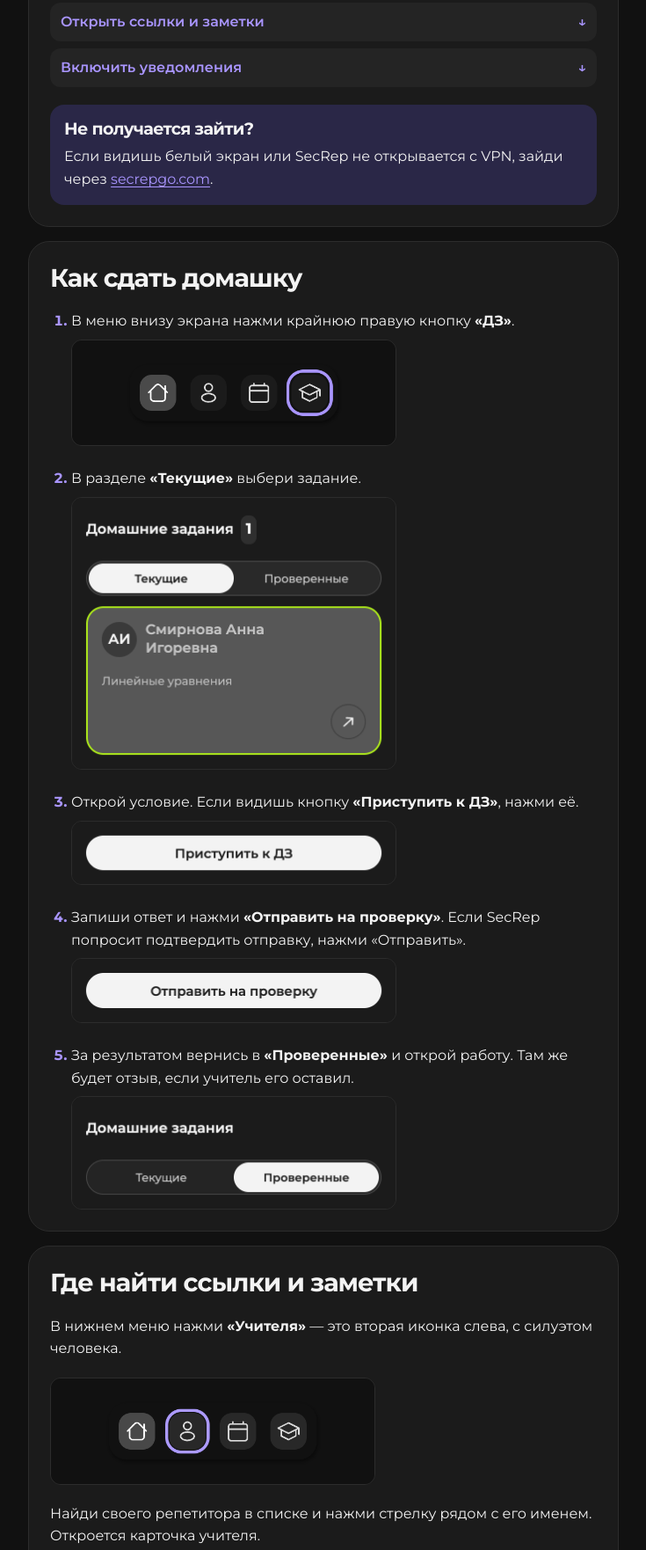
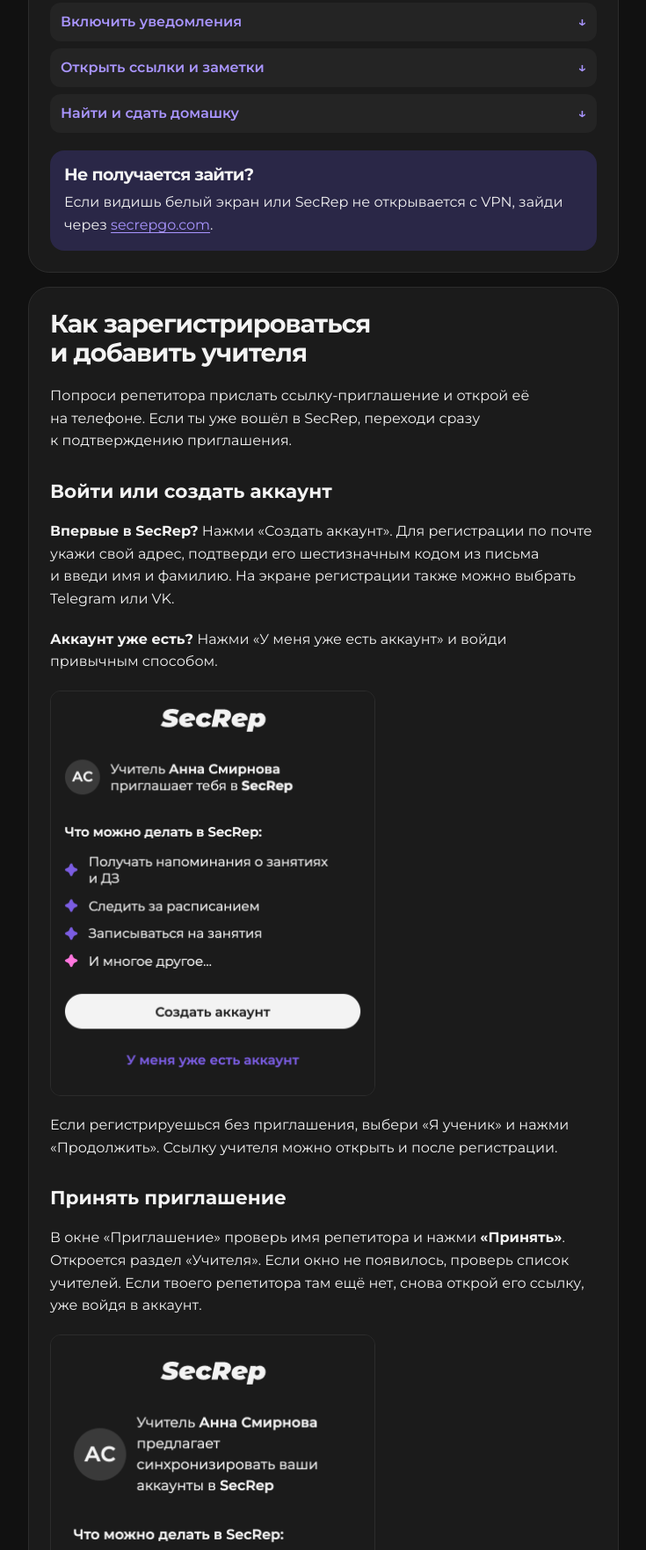
Before and after one commit to fetisovatranslate-maker/secrep-student-guide, a plain HTML site: page site/index.html in a window 1280 px wide. Shown: the part 304-2066 px from the top of the page at 88% size, without its empty margins (272-1007 px from the left). Drawn offline with Linux system fonts and the light colour scheme.

Commit message:
Добавить регистрацию и приглашение учителя в начало гайда

```diff
--- a/site/index.html
+++ b/site/index.html
@@ -13,27 +13,28 @@
     <p class="brand">Секретарь репетитора</p>
     <h1>SecRep для&nbsp;ученика</h1>
     <nav aria-label="Содержание">
+      <a href="#registration">Зарегистрироваться и&nbsp;добавить учителя <span aria-hidden="true">↓</span></a>
+      <a href="#notifications">Включить уведомления <span aria-hidden="true">↓</span></a>
+      <a href="#materials">Открыть ссылки и&nbsp;заметки <span aria-hidden="true">↓</span></a>
       <a href="#homework">Найти и&nbsp;сдать домашку <span aria-hidden="true">↓</span></a>
-      <a href="#materials">Открыть ссылки и&nbsp;заметки <span aria-hidden="true">↓</span></a>
-      <a href="#notifications">Включить уведомления <span aria-hidden="true">↓</span></a>
     </nav>
     <aside id="login-help" aria-labelledby="login-help-title">
       <h2 id="login-help-title">Не получается зайти?</h2>
       <p>Если видишь белый экран или SecRep не&nbsp;открывается с&nbsp;VPN, зайди через <a href="https://secrepgo.com/">secrepgo.com</a>.</p>
     </aside>
   </header>
-<section id="homework"><h2>Как сдать домашку</h2><ol><li><p>В&nbsp;меню внизу экрана нажми крайнюю правую кнопку <b>«ДЗ»</b>.</p><a class="zoom" href="./images/home.png"><img class="screen" src="./images/home.png" alt="Нижнее меню ученика. Крайняя справа кнопка «ДЗ» обведена фиолетовым." loading="lazy"></a></li>
-<li><p>В&nbsp;разделе <b>«Текущие»</b> выбери задание.</p><a class="zoom" href="./images/current.png"><img class="screen" src="./images/current.png" alt="Вкладка «Текущие» и&nbsp;карточка задания «Линейные уравнения»" loading="lazy"></a></li>
-<li><p>Открой условие. Если видишь кнопку <b>«Приступить к&nbsp;ДЗ»</b>, нажми её.</p><a class="zoom" href="./images/start.png"><img class="screen" src="./images/start.png" alt="Кнопка «Приступить к&nbsp;ДЗ» в&nbsp;открытом задании" loading="lazy"></a></li>
-<li><p>Запиши ответ и&nbsp;нажми <b>«Отправить на&nbsp;проверку»</b>. Если SecRep попросит подтвердить отправку, нажми «Отправить».</p><a class="zoom" href="./images/send.png"><img class="screen" src="./images/send.png" alt="Кнопка отправки ответа учителю" loading="lazy"></a></li>
-<li><p>За результатом вернись в <b>«Проверенные»</b> и&nbsp;открой работу. Там же будет отзыв, если учитель его оставил.</p><a class="zoom" href="./images/checked.png"><img class="screen" src="./images/checked.png" alt="Вкладка «Проверенные» в&nbsp;разделе домашних заданий" loading="lazy"></a></li>
-</ol></section>
-<section id="materials"><h2>Где найти ссылки и&nbsp;заметки</h2><p>В&nbsp;нижнем меню нажми <b>«Учителя»</b> — это вторая иконка слева, с&nbsp;силуэтом человека.</p>
-<a class="zoom" href="./images/teachers-menu.png"><img class="screen" src="./images/teachers-menu.png" alt="Нижнее меню ученика. Фиолетовым обведена вторая кнопка слева — «Учителя»." loading="lazy"></a>
-<p>Найди своего репетитора в&nbsp;списке и&nbsp;нажми стрелку рядом с&nbsp;его именем. Откроется карточка учителя.</p>
-<h3>Видеозвонок и&nbsp;доска</h3><p>В&nbsp;блоке <b>«Полезные ссылки»</b> нажми стрелку рядом с&nbsp;видеозвонком или доской.</p><a class="zoom" href="./images/links.png"><img class="screen" src="./images/links.png" alt="Строки «Видеозвонок» и&nbsp;«Доска» с&nbsp;кнопками перехода" loading="lazy"></a>
-<h3>Материалы к&nbsp;занятиям</h3><p>В <b>«Библиотеке ресурсов»</b> найди материал и&nbsp;нажми кнопку открытия рядом с&nbsp;ним.</p><a class="zoom" href="./images/library.png"><img class="screen" src="./images/library.png" alt="Материал учителя в&nbsp;библиотеке ресурсов" loading="lazy"></a>
-<h3>Заметка после урока</h3><p>В&nbsp;блоке <b>«Прошедшие уроки»</b> нажми на&nbsp;урок с&nbsp;пометкой «Есть заметка». Под&nbsp;темой появится запись учителя.</p><a class="zoom" href="./images/note.png"><img class="screen" src="./images/note.png" alt="Раскрытый урок с&nbsp;темой и&nbsp;заметкой учителя" loading="lazy"></a></section>
+<section id="registration">
+  <h2>Как зарегистрироваться и&nbsp;добавить учителя</h2>
+  <p>Попроси репетитора прислать ссылку-приглашение и&nbsp;открой её на&nbsp;телефоне. Если ты уже вошёл в&nbsp;SecRep, переходи сразу к&nbsp;подтверждению приглашения.</p>
+  <h3>Войти или создать аккаунт</h3>
+  <p><b>Впервые в&nbsp;SecRep?</b> Нажми «Создать аккаунт». Для регистрации по&nbsp;почте укажи свой адрес, подтверди его шестизначным кодом из&nbsp;письма и&nbsp;введи имя и&nbsp;фамилию. На&nbsp;экране регистрации также можно выбрать Telegram или VK.</p>
+  <p><b>Аккаунт уже есть?</b> Нажми «У&nbsp;меня уже есть аккаунт» и&nbsp;войди привычным способом.</p>
+  <a class="zoom" href="./images/register-invite.png"><img class="screen" src="./images/register-invite.png" alt="Экран приглашения с кнопками «Создать аккаунт» и «У меня уже есть аккаунт»" loading="lazy"></a>
+  <p>Если регистрируешься без приглашения, выбери «Я&nbsp;ученик» и&nbsp;нажми «Продолжить». Ссылку учителя можно открыть и&nbsp;после регистрации.</p>
+  <h3>Принять приглашение</h3>
+  <p>В&nbsp;окне «Приглашение» проверь имя репетитора и&nbsp;нажми <b>«Принять»</b>. Откроется раздел «Учителя». Если окно не&nbsp;появилось, проверь список учителей. Если твоего репетитора там ещё нет, снова открой его ссылку, уже войдя в&nbsp;аккаунт.</p>
+  <a class="zoom" href="./images/accept-invite.png"><img class="screen" src="./images/accept-invite.png" alt="Приглашение от учителя с кнопкой «Принять» внизу" loading="lazy"></a>
+</section>
 <section id="notifications"><h2>Как включить уведомления</h2><nav class="channels" aria-label="Канал уведомлений"><a href="#telegram">Telegram</a><a href="#vk">ВК</a><a href="#push">Пуши на&nbsp;телефоне</a></nav>
 <h3 id="telegram">В&nbsp;Telegram</h3><ol><li><p>Нажми на&nbsp;свой аватар вверху слева. В&nbsp;меню выбери <b>«Активировать Telegram-бота»</b>.</p><a class="zoom" href="./images/menu-telegram.png"><img class="screen" src="./images/menu-telegram.png" alt="В меню выделена кнопка «Активировать Telegram-бота»" loading="lazy"></a></li>
 <li><p>Нажми <b>«Открыть в&nbsp;Telegram»</b> и&nbsp;запусти бота. Если чат не открылся, нажми «Скопировать ссылку» и&nbsp;отправь скопированное боту.</p><a class="zoom" href="./images/telegram.png"><img class="screen" src="./images/telegram.png" alt="Окно подключения с&nbsp;кнопками открытия Telegram и&nbsp;копирования ссылки" loading="lazy"></a></li>
@@ -53,4 +54,16 @@
 <li><p>Выбери <b>«На&nbsp;экран Домой»</b>.</p><a class="zoom" href="./images/iosAppGuide2.png"><img class="screen" src="./images/iosAppGuide2.png" alt="Пункт добавления иконки в&nbsp;меню Safari" loading="lazy"></a></li>
 <li><p>Нажми <b>«Добавить»</b> и&nbsp;открой SecRep с&nbsp;новой иконки.</p><a class="zoom" href="./images/iosAppGuide3.png"><img class="screen" src="./images/iosAppGuide3.png" alt="Подтверждение добавления иконки" loading="lazy"></a></li>
 </ol><p>Теперь <a href="#push">включи пуши в&nbsp;меню SecRep</a>.</p></section>
+<section id="materials"><h2>Где найти ссылки и&nbsp;заметки</h2><p>В&nbsp;нижнем меню нажми <b>«Учителя»</b> — это вторая иконка слева, с&nbsp;силуэтом человека.</p>
+<a class="zoom" href="./images/teachers-menu.png"><img class="screen" src="./images/teachers-menu.png" alt="Нижнее меню ученика. Фиолетовым обведена вторая кнопка слева — «Учителя»." loading="lazy"></a>
+<p>Найди своего репетитора в&nbsp;списке и&nbsp;нажми стрелку рядом с&nbsp;его именем. Откроется карточка учителя.</p>
+<h3>Видеозвонок и&nbsp;доска</h3><p>В&nbsp;блоке <b>«Полезные ссылки»</b> нажми стрелку рядом с&nbsp;видеозвонком или доской.</p><a class="zoom" href="./images/links.png"><img class="screen" src="./images/links.png" alt="Строки «Видеозвонок» и&nbsp;«Доска» с&nbsp;кнопками перехода" loading="lazy"></a>
+<h3>Материалы к&nbsp;занятиям</h3><p>В <b>«Библиотеке ресурсов»</b> найди материал и&nbsp;нажми кнопку открытия рядом с&nbsp;ним.</p><a class="zoom" href="./images/library.png"><img class="screen" src="./images/library.png" alt="Материал учителя в&nbsp;библиотеке ресурсов" loading="lazy"></a>
+<h3>Заметка после урока</h3><p>В&nbsp;блоке <b>«Прошедшие уроки»</b> нажми на&nbsp;урок с&nbsp;пометкой «Есть заметка». Под&nbsp;темой появится запись учителя.</p><a class="zoom" href="./images/note.png"><img class="screen" src="./images/note.png" alt="Раскрытый урок с&nbsp;темой и&nbsp;заметкой учителя" loading="lazy"></a></section>
+<section id="homework"><h2>Как сдать домашку</h2><ol><li><p>В&nbsp;меню внизу экрана нажми крайнюю правую кнопку <b>«ДЗ»</b>.</p><a class="zoom" href="./images/home.png"><img class="screen" src="./images/home.png" alt="Нижнее меню ученика. Крайняя справа кнопка «ДЗ» обведена фиолетовым." loading="lazy"></a></li>
+<li><p>В&nbsp;разделе <b>«Текущие»</b> выбери задание.</p><a class="zoom" href="./images/current.png"><img class="screen" src="./images/current.png" alt="Вкладка «Текущие» и&nbsp;карточка задания «Линейные уравнения»" loading="lazy"></a></li>
+<li><p>Открой условие. Если видишь кнопку <b>«Приступить к&nbsp;ДЗ»</b>, нажми её.</p><a class="zoom" href="./images/start.png"><img class="screen" src="./images/start.png" alt="Кнопка «Приступить к&nbsp;ДЗ» в&nbsp;открытом задании" loading="lazy"></a></li>
+<li><p>Запиши ответ и&nbsp;нажми <b>«Отправить на&nbsp;проверку»</b>. Если SecRep попросит подтвердить отправку, нажми «Отправить».</p><a class="zoom" href="./images/send.png"><img class="screen" src="./images/send.png" alt="Кнопка отправки ответа учителю" loading="lazy"></a></li>
+<li><p>За результатом вернись в <b>«Проверенные»</b> и&nbsp;открой работу. Там же будет отзыв, если учитель его оставил.</p><a class="zoom" href="./images/checked.png"><img class="screen" src="./images/checked.png" alt="Вкладка «Проверенные» в&nbsp;разделе домашних заданий" loading="lazy"></a></li>
+</ol></section>
 <footer><a href="#top">К&nbsp;содержанию ↑</a></footer></main></body></html>
```
Also changed, not shown: site/images/accept-invite.png (added), site/images/register-invite.png (added).
